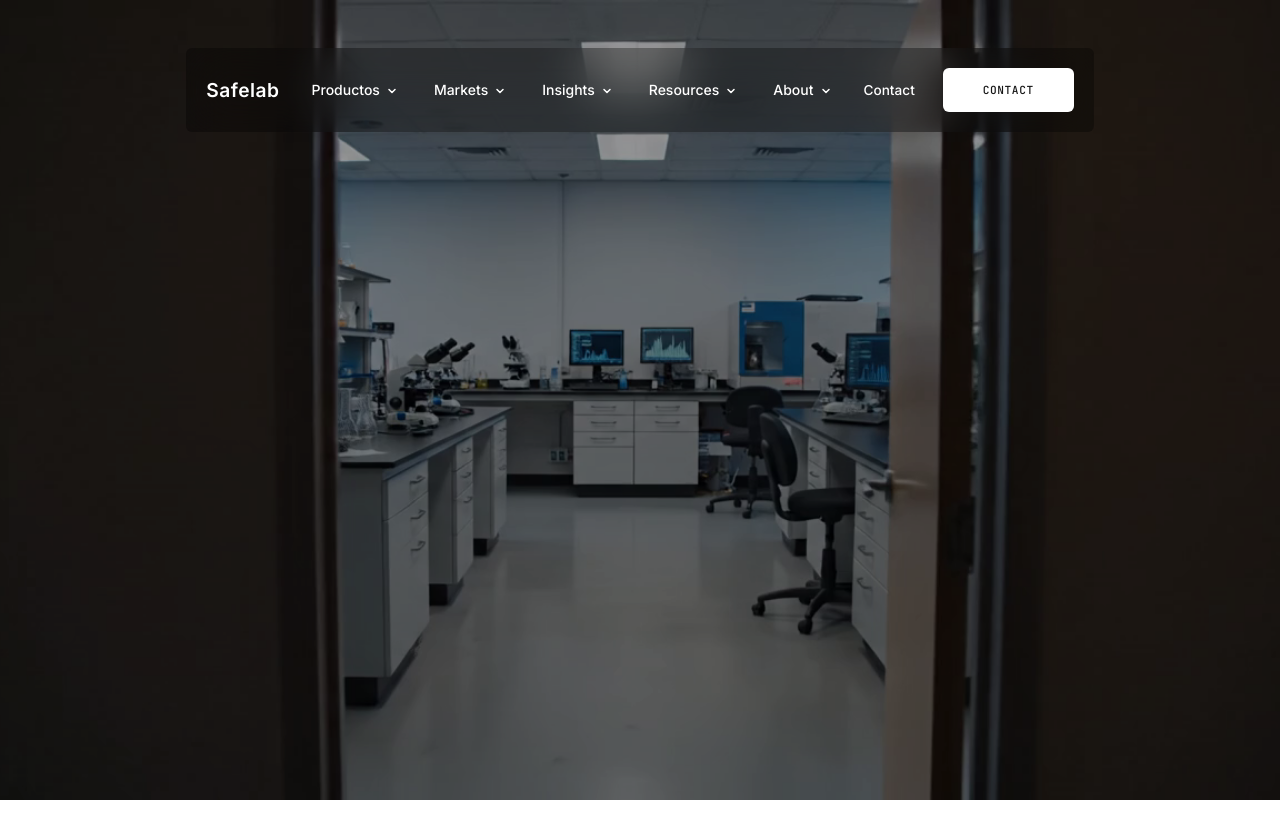
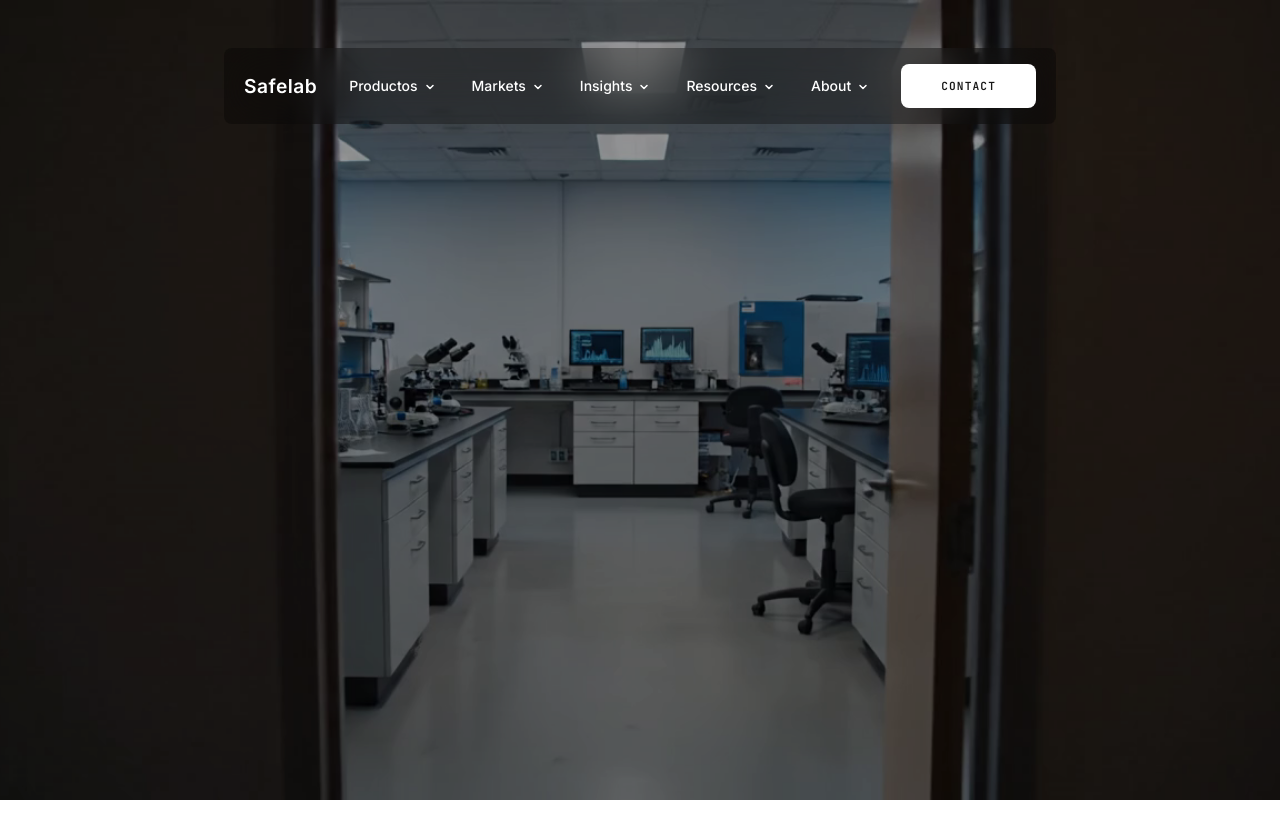
Before and after one commit to upc-pre-1ASI0729-11834-Especialistas/SafeLab, a Next.js app: page / in a window 1280 px wide. Shown: the top 838 px of the page. Built offline with nearby package versions, Linux system fonts and the light colour scheme.

Commit message:
feat(builby): added buildbysection

```diff
--- a/src/app/page.tsx
+++ b/src/app/page.tsx
@@ -4,6 +4,7 @@ import Benefits from '@/components/Benefits'
 import SmoothScroll from '@/components/Smoothscroll'
 import Footer from '@/components/Footer'
 import Contact from '@/components/Contact'
+import BuildBy from '@/components/Buildby'
 import Showcase from '@/components/Showcase'
 export default function Home() {
     return (
@@ -12,6 +13,7 @@ export default function Home() {
                 <Hero />
                 <Showcase />
                 <Benefits />
+                <BuildBy />
                 <Contact />
                 <Footer />
             </SmoothScroll>
--- /dev/null
+++ b/src/components/Buildby.tsx
@@ -0,0 +1,11 @@
+export default function BuildBy() {
+    return (
+        <div className="bg-white w-full  font-inter justify-center  h-screen flex flex-col items-center">
+            <h1 className="text-black/25 text-[1.2rem] ">Built by the industry </h1>
+            <span className="h-[3vh]"></span>
+            <h1 className=" tracking-tighter  text-[#052424] max-w-[50vw] text-[4.2rem] text-center leading-none">
+                Built by logistics leaders who want a new industry standard in the yard
+            </h1>
+        </div>
+    )
+}
--- a/src/components/navbar/Navbar.tsx
+++ b/src/components/navbar/Navbar.tsx
@@ -6,7 +6,7 @@ import UnderlineText from '@/components/ui/Underlinetext'
 export default function Navbar() {
     return (
         <nav className="fixed z-50 top-0 mt-12">
-            <div className="bg-black/30 rounded-md backdrop-blur-xl py-5 px-5 font-inter flex gap-6 items-center">
+            <div className="bg-black/30 rounded-lg backdrop-blur-xl py-4 px-5 font-inter flex gap-6 items-center">
                 <div className="font-medium text-white flex items-center gap-7 text-[0.85rem]">
                     <h1 className="text-[1.20rem] font-semibold tracking-wide">
                         Safelab
@@ -17,11 +17,8 @@ export default function Navbar() {
                     <NavItem label="Insights" />
                     <NavItem label="Resources" />
                     <NavItem label="About" />
-                    <span className="relative inline-block">
-                        Contact
-                        <span className="absolute left-0 bottom-0 h-[1px] w-full bg-[#abff02] scale-x-0 origin-right transition-transform duration-300 ease-in-out group-hover:scale-x-100 group-hover:origin-left" />
-                    </span>
-                    <SlideButton className="text-[0.7rem] uppercase font-jetbrains tracking-wider">
+
+                    <SlideButton className="text-[0.7rem] uppercase font-semibold tracking-widest font-jetbrains">
                         <UnderlineText>Contact</UnderlineText>
                     </SlideButton>
                 </div>
--- a/src/components/ui/Slidebutton.tsx
+++ b/src/components/ui/Slidebutton.tsx
@@ -6,19 +6,19 @@ export default function SlideButton({
     return (
         <button
             className={`
+        group   /* 👈 CLAVE */
         relative overflow-hidden inline-flex items-center justify-center
         px-10 py-3.5 text-sm font-medium tracking-wide
-        rounded-md
+        rounded-lg
         text-neutral-900 bg-white
-        transition-all duration-400 ease-in-out
+        transition-all duration-[400ms] ease-in-out
 
         before:absolute before:bottom-0 before:left-0 before:w-full
         before:h-0
-        before:bg-neutral-900
-        before:transition-all before:duration-400
-        before:opacity-0
+        before:bg-[#052424]
+        before:transition-all before:duration-[400ms]
+        before:z-0   /* 👈 */
 
-        hover:before:opacity-100
         hover:before:h-full
         hover:text-[#abff02]
         hover:bg-transparent
--- a/src/components/ui/Underlinetext.tsx
+++ b/src/components/ui/Underlinetext.tsx
@@ -6,9 +6,19 @@ export default function UnderlineText({
     className?: string
 }) {
     return (
-        <span className={`relative inline-block ${className}`}>
+        <span className={`relative inline-block leading-none ${className}`}>
             {children}
-            <span className="pointer-events-none absolute left-0 bottom-0 h-[1px] w-full bg-[#abff02] scale-x-0 origin-right transition-transform duration-300 ease-in-out group-hover:scale-x-100 group-hover:origin-left" />
+            <span
+                className="
+          pointer-events-none
+          absolute left-0 -bottom-[4px]
+          h-[1px] w-full
+          bg-[#abff02]
+          scale-x-0 origin-right
+          transition-transform duration-300 ease-in-out
+          group-hover:scale-x-100 group-hover:origin-left
+        "
+            />
         </span>
     )
 }
```
